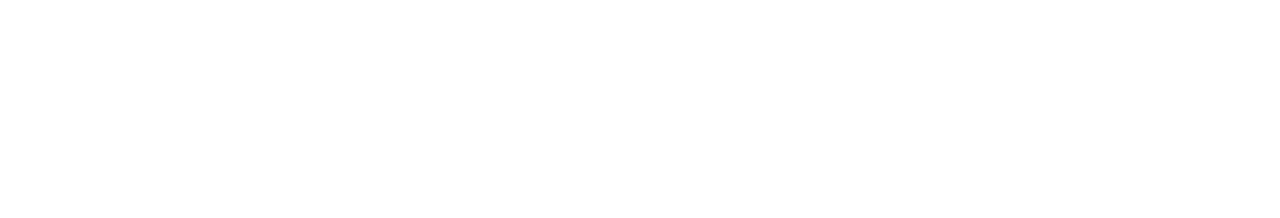
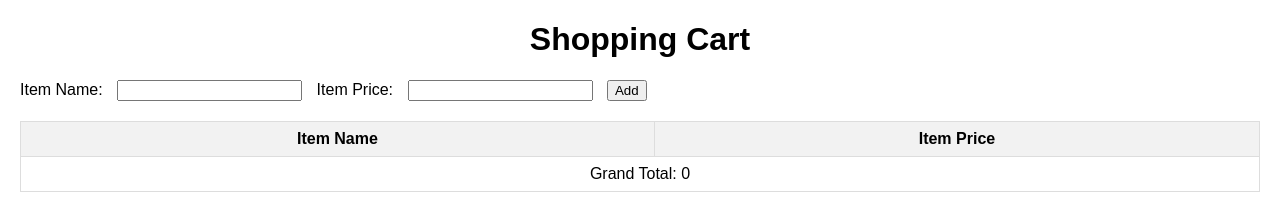
Before and after one commit to acciojob/shopping-cart-2-PriyaBhoomireddi, a website: page main.html in a window 1280 px wide. Drawn offline with Linux system fonts and the light colour scheme.

Commit message:
created a submission

```diff
--- a/main.html
+++ b/main.html
@@ -1,16 +1,33 @@
 <!DOCTYPE html>
-
-<html>
-
+<html lang="en">
 <head>
-      <link rel="stylesheet" href="styles.css">
+    <meta charset="UTF-8">
+    <meta name="viewport" content="width=device-width, initial-scale=1.0">
+    <title>Shopping Cart</title>
+    <link rel="stylesheet" href="styles.css">
 </head>
-
 <body>
-	<!-- the entire body must be written by student -->
-    <script type="text/javascript" src="./script.js">
-</script>
-
+    <h1>Shopping Cart</h1>
+    <div>
+        <label for="item-name-input">Item Name:</label>
+        <input type="text" id="item-name-input">
+        <label for="item-price-input">Item Price:</label>
+        <input type="number" id="item-price-input">
+        <button id="add-button">Add</button>
+    </div>
+    <table>
+        <thead>
+            <tr>
+                <th>Item Name</th>
+                <th>Item Price</th>
+            </tr>
+        </thead>
+        <tbody id="shopping-list">
+            <tr>
+                <td colspan="2">Grand Total: <span data-ns-test="grandTotal">0</span></td>
+            </tr>
+        </tbody>
+    </table>
+    <script src="script.js"></script>
 </body>
-
 </html>
--- a/script.js
+++ b/script.js
@@ -1 +1,38 @@
 //your code here
+document.getElementById('add-button').addEventListener('click', function() {
+    const itemName = document.getElementById('item-name-input').value;
+    const itemPrice = document.getElementById('item-price-input').value;
+
+    if (itemName.trim() !== "" && !isNaN(itemPrice) && itemPrice > 0) {
+        const tableBody = document.getElementById('shopping-list');
+
+        // Create new row
+        const newRow = document.createElement('tr');
+
+        // Create name cell
+        const nameCell = document.createElement('td');
+        nameCell.setAttribute('data-ns-test', 'item-name');
+        nameCell.innerText = itemName;
+        newRow.appendChild(nameCell);
+
+        // Create price cell
+        const priceCell = document.createElement('td');
+        priceCell.setAttribute('data-ns-test', 'item-price');
+        priceCell.innerText = itemPrice;
+        newRow.appendChild(priceCell);
+
+        // Insert new row before the total row
+        tableBody.insertBefore(newRow, tableBody.lastElementChild);
+
+        // Update grand total
+        const grandTotalElement = document.querySelector('[data-ns-test="grandTotal"]');
+        const currentTotal = parseFloat(grandTotalElement.innerText);
+        grandTotalElement.innerText = (currentTotal + parseFloat(itemPrice)).toFixed(2);
+
+        // Clear input fields
+        document.getElementById('item-name-input').value = '';
+        document.getElementById('item-price-input').value = '';
+    } else {
+        alert('Please enter valid item name and price.');
+    }
+});
--- a/styles.css
+++ b/styles.css
@@ -1,2 +1,37 @@
 
 /* Your CSS Code here. */
+body {
+    font-family: Arial, sans-serif;
+    margin: 20px;
+}
+
+h1 {
+    text-align: center;
+}
+
+div {
+    margin-bottom: 20px;
+}
+
+label {
+    margin-right: 10px;
+}
+
+input {
+    margin-right: 10px;
+}
+
+table {
+    width: 100%;
+    border-collapse: collapse;
+}
+
+th, td {
+    border: 1px solid #ddd;
+    padding: 8px;
+    text-align: center;
+}
+
+th {
+    background-color: #f2f2f2;
+}
```
